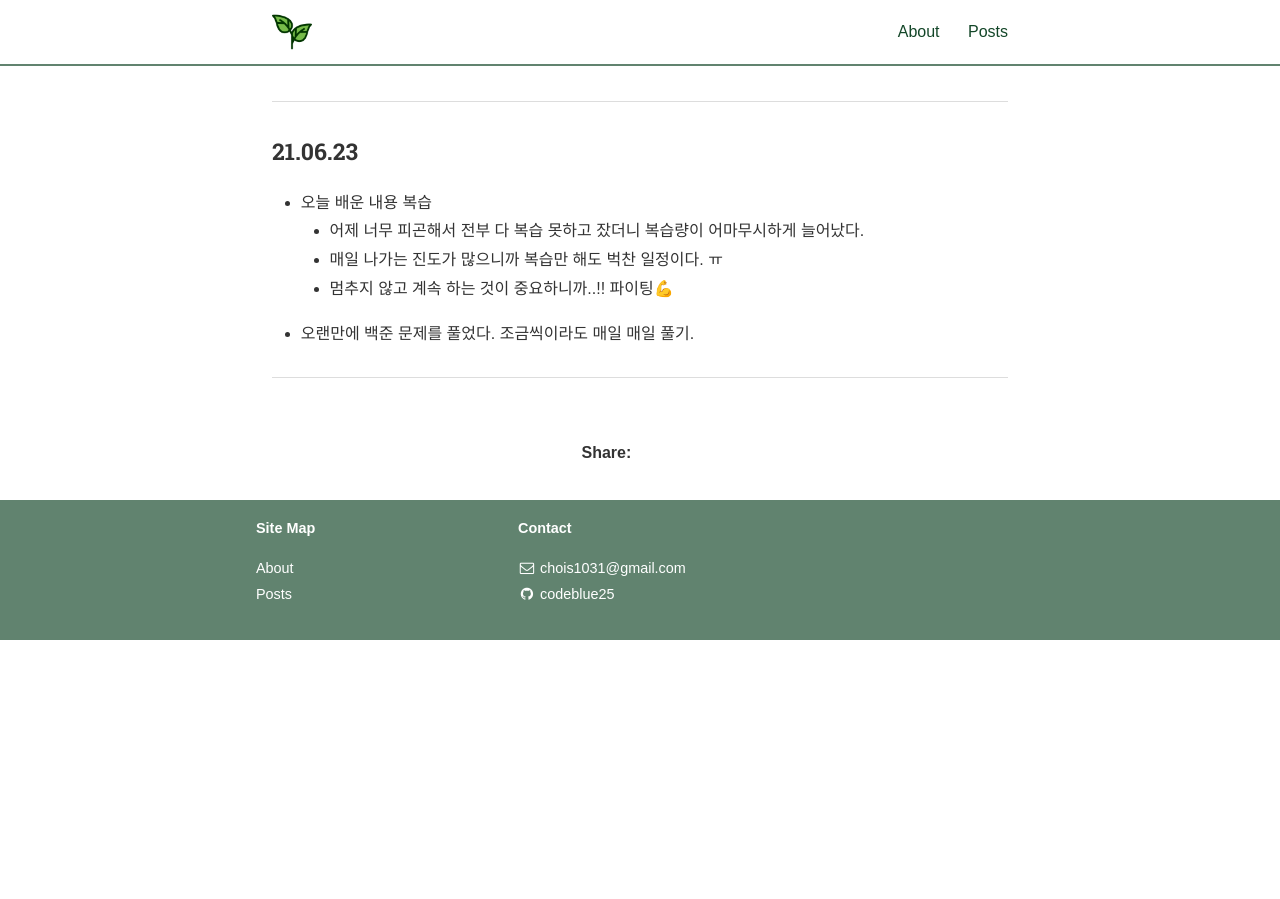
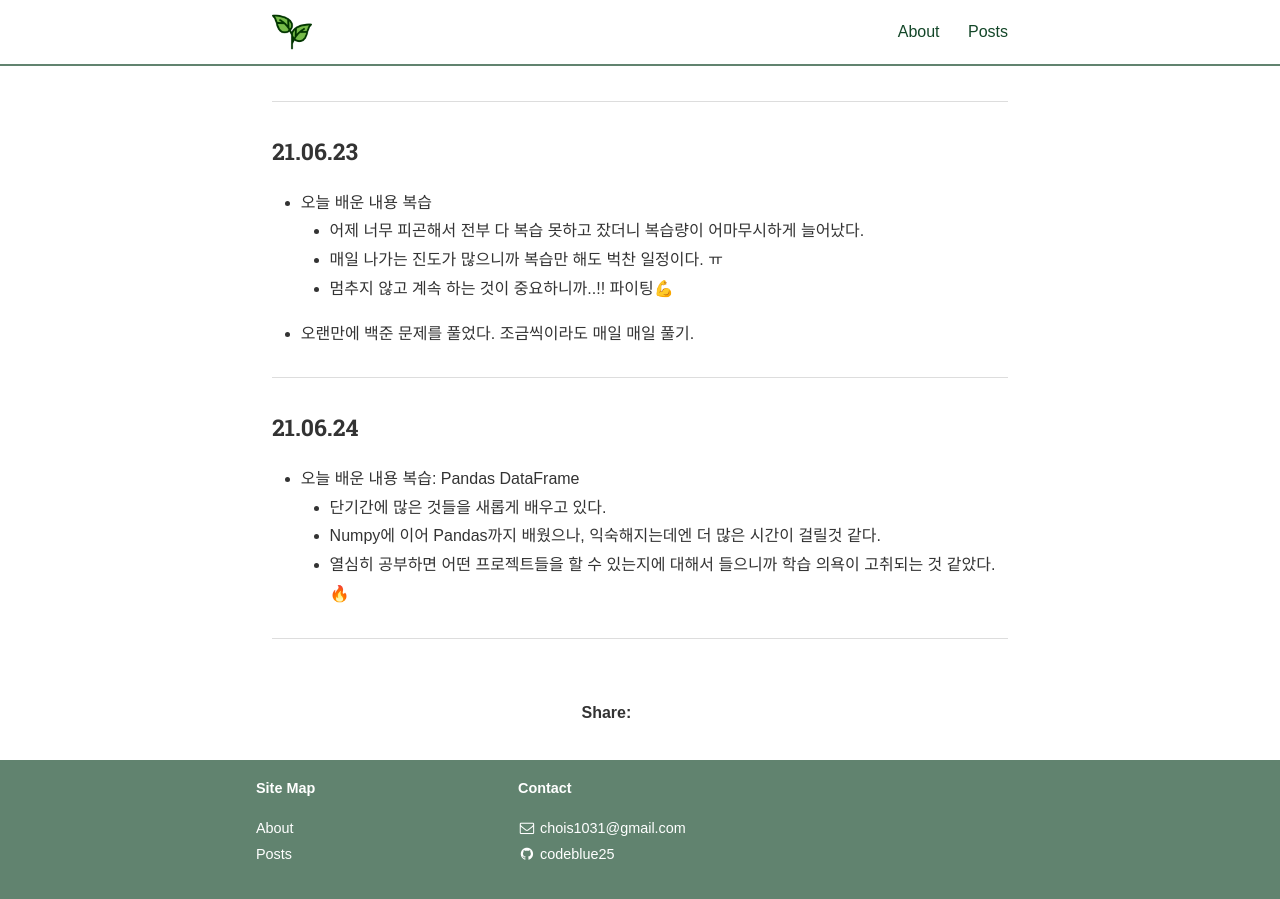
Before and after one commit to codeblue25/codeblue25.github.io, a Jekyll site: the page built from _posts/2021-06-20-0626.md, in a window 1280 px wide and 900 px high, scrolled down 994 px. Built offline with Jekyll 4.4.1, drawn with Linux system fonts in a browser that asks for light colours; nearby versions of some CDN libraries; some web fonts are replaced; a style sheet for code colours, icons or effects is not loaded; before the commit the page ends 1634 px from its top, so only the background shows below that.

Commit message:
210624 TIL

```diff
--- a/_posts/2021-06-20-0626.md
+++ b/_posts/2021-06-20-0626.md
@@ -43,3 +43,12 @@ categories: TIL
 - 오랜만에 백준 문제를 풀었다. 조금씩이라도 매일 매일 풀기.
 
 ---
+
+<h3>21.06.24</h3>
+
+- 오늘 배운 내용 복습: Pandas DataFrame
+  - 단기간에 많은 것들을 새롭게 배우고 있다.
+  - Numpy에 이어 Pandas까지 배웠으나, 익숙해지는데엔 더 많은 시간이 걸릴것 같다.
+  - 열심히 공부하면 어떤 프로젝트들을 할 수 있는지에 대해서 들으니까 학습 의욕이 고취되는 것 같았다.🔥
+
+---
```
